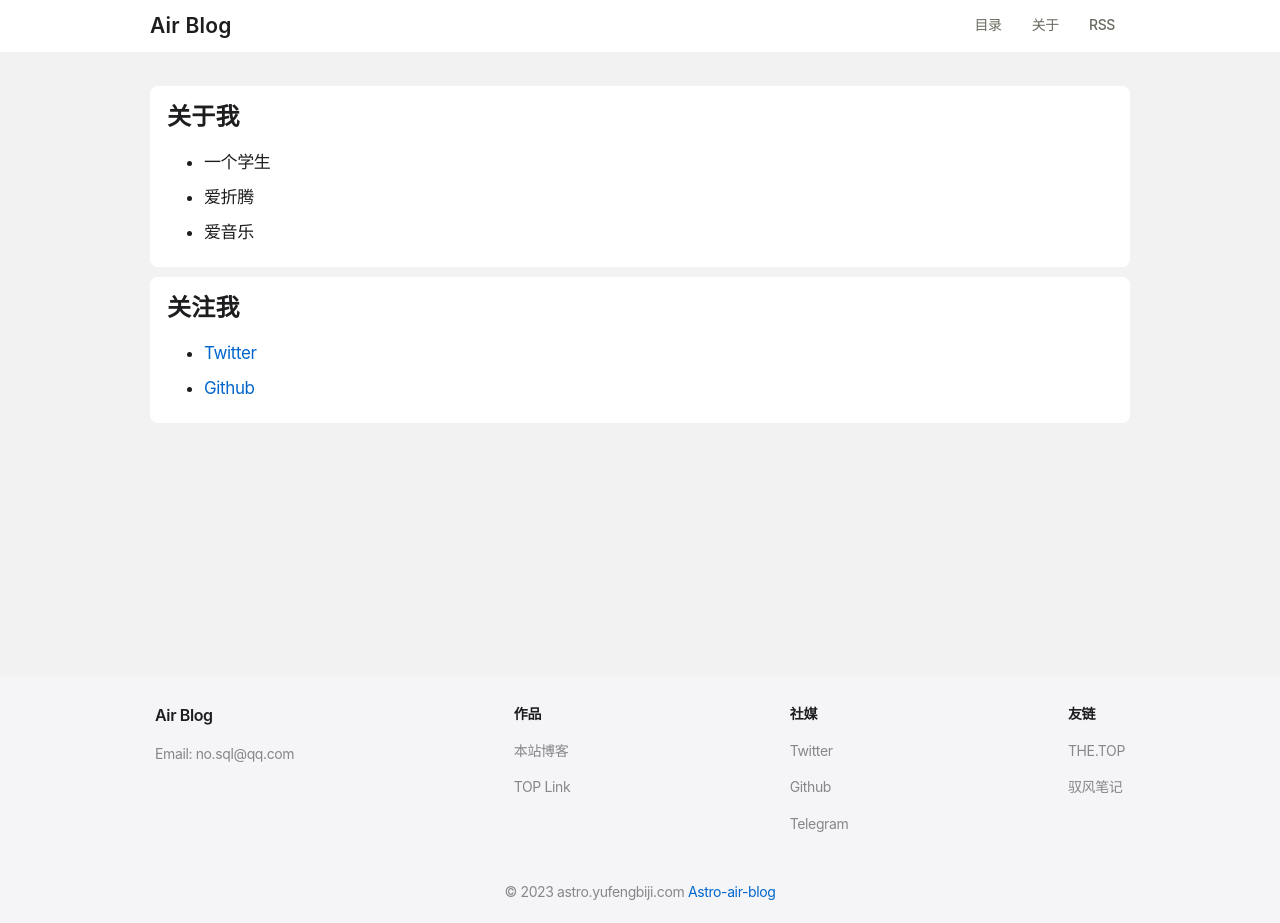
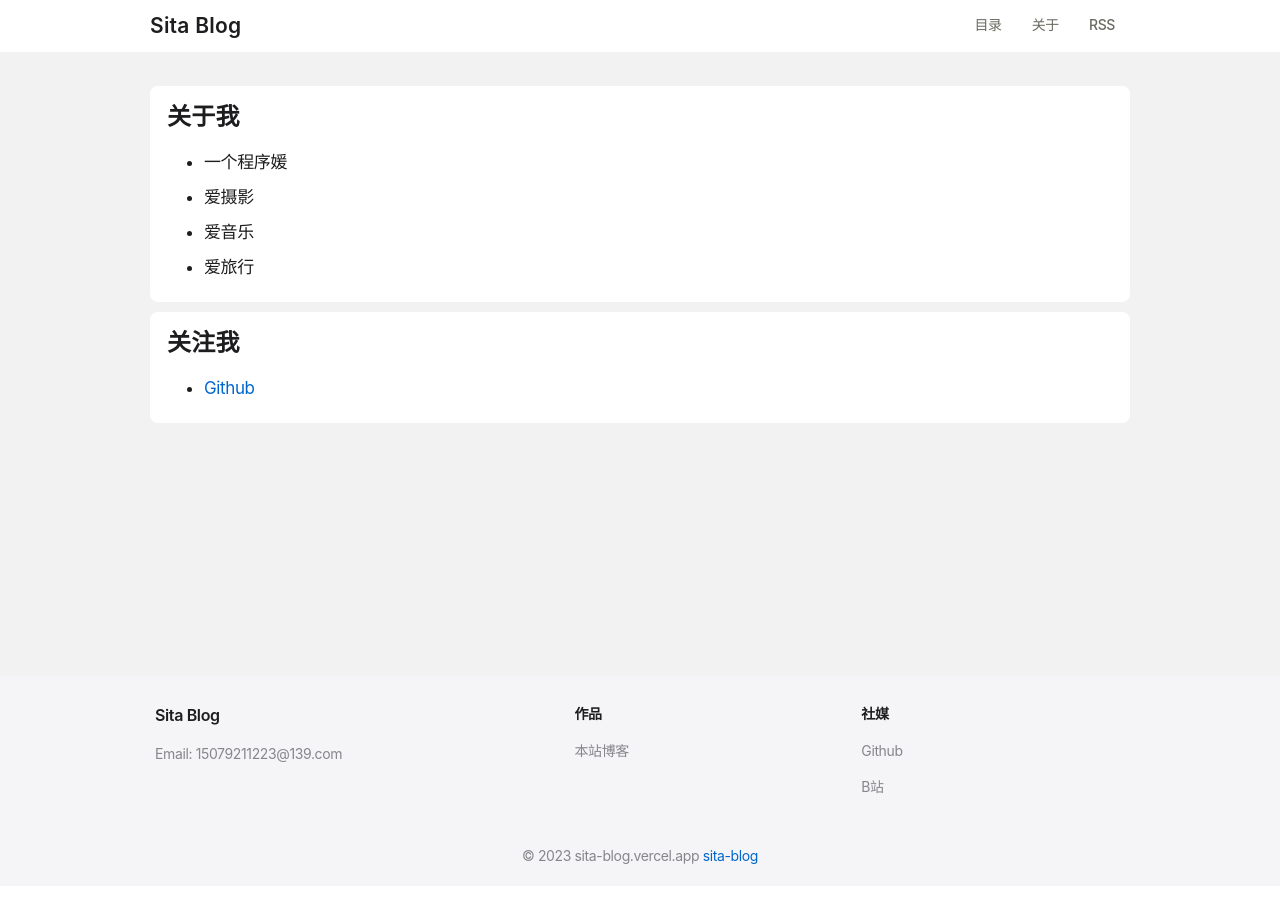
Before and after one commit to adele-ty/Sita-blog, an Astro site: page /about in a window 1280 px wide. After the commit the page ends 886 px from the top, so only its background shows below. Built offline with nearby package versions, Linux system fonts and the light colour scheme; Astro itself is replaced by a stand-in of ours.

Commit message:
feat: ending work

```diff
--- a/src/components/Footer.astro
+++ b/src/components/Footer.astro
@@ -19,28 +19,24 @@ const year = date.getFullYear();
           <div class="item products">
             <div class="item-title">作品</div>
             <a href="/" target="_blank">本站博客</a>
-            <a href="https://the.top" target="_blank">TOP Link</a>
           </div>
 
           <div class="item community">
             <div class="item-title">社媒</div>
-            <a href="https://twitter.com/austinit" target="_blank">Twitter</a>
             <a href="https://github.com/austin2035" target="_blank">Github</a>
-            <a href="https://t.me/austin2035" target="_blank">Telegram</a>
+            <a
+              href="https://space.bilibili.com/392799750?spm_id_from=333.1007.0.0"
+              target="_blank">B站</a
+            >
           </div>
 
-          <div class="item resources">
-            <div class="item-title">友链</div>
-            <a href="https://the.top" target="_blank">THE.TOP</a>
-            <a href="https://yufengbiji.com" target="_blank">驭风笔记</a>
-          </div>
-
+          <div class="item resources"></div>
         </div>
       </div>
       <div class="bottom">
         <div class="copyright">
           &copy; {`${year} ${SITE_NAME}`}
-          <a href="//github.com/austin2035/astro-air-blog">Astro-air-blog</a>
+          <a href="https://github.com/adele-ty/Sita-blog">sita-blog</a>
         </div>
       </div>
     </div>
--- a/src/consts.js
+++ b/src/consts.js
@@ -1,8 +1,8 @@
-export const SITE_TITLE = `Air Blog`;
-export const SITE_DESCRIPTION = 'Site Description';
-export const SITE_EMAIL = 'no.sql@qq.com'
-export const SITE_NAME = 'astro.yufengbiji.com';
-export const SITE_URL = "https://astro.yufengbiji.com";
+export const SITE_TITLE = `Sita Blog`;
+export const SITE_DESCRIPTION = "Site Description";
+export const SITE_EMAIL = "15079211223@139.com";
+export const SITE_NAME = "sita-blog.vercel.app";
+export const SITE_URL = "https://sita-blog.vercel.app";
 export const SITE_LANG = "zh-CN";
 
 // Author, used only when author is not specified on the page,
--- a/src/pages/about.astro
+++ b/src/pages/about.astro
@@ -9,9 +9,10 @@ import BaseLayout from "../layouts/BaseLayout.astro";
         <h2 class="tag-header">关于我</h2>
         <div class="tag-post-list">
           <ul>
-            <li>一个学生</li>
-            <li>爱折腾</li>
+            <li>一个程序媛</li>
+            <li>爱摄影</li>
             <li>爱音乐</li>
+            <li>爱旅行</li>
           </ul>
         </div>
       </div>
@@ -21,15 +22,11 @@ import BaseLayout from "../layouts/BaseLayout.astro";
         <div class="tag-post-list">
           <ul>
             <li>
-              <a href="https://twitter.com/austinit" target="_blank"> Twitter</a>
-            </li>
-            <li>
-              <a href="https://github.com/austin2035" target="_blank">Github</a>
+              <a href="https://github.com/adele-ty" target="_blank">Github</a>
             </li>
           </ul>
         </div>
       </div>
-
     </div>
   </section>
 </BaseLayout>
```
Also changed, not shown: src/pages/index.astro (+48 -11 lines).
